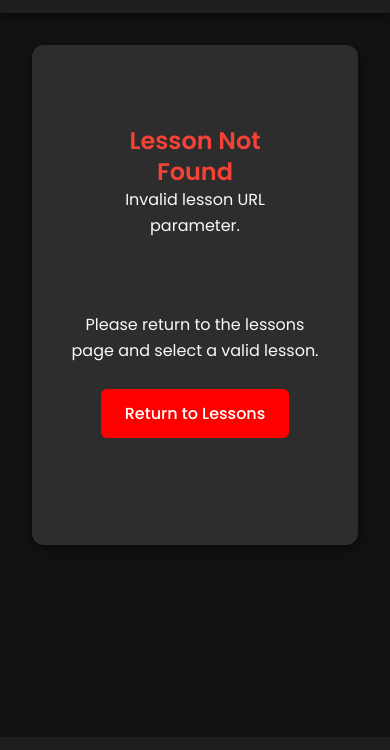
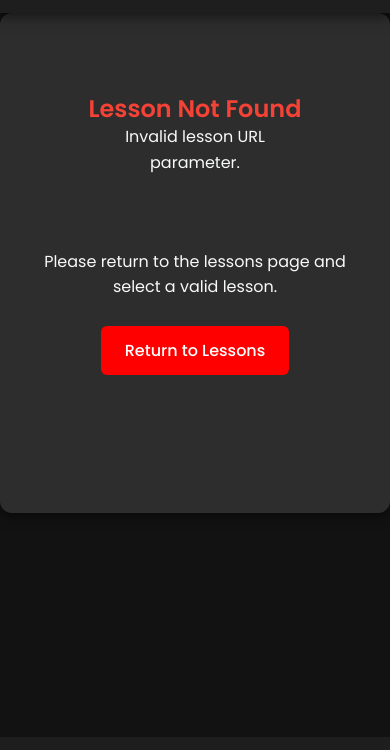
Before and after one commit to liyanagesadeepa9-design/sakuragakko, a plain HTML site: page pages/learning.html in a window 390 px wide. Shown: the part 94-844 px from the top of the page. Drawn offline with Linux system fonts and the light colour scheme.

Commit message:
Update learning-style.css

```diff
--- a/css/learning-style.css
+++ b/css/learning-style.css
@@ -96,4 +96,7 @@
 
 /* Responsive Design */
 @media (max-width: 768px) {
+    #learning-main {
+        padding: 0;
+    }
 }
```
